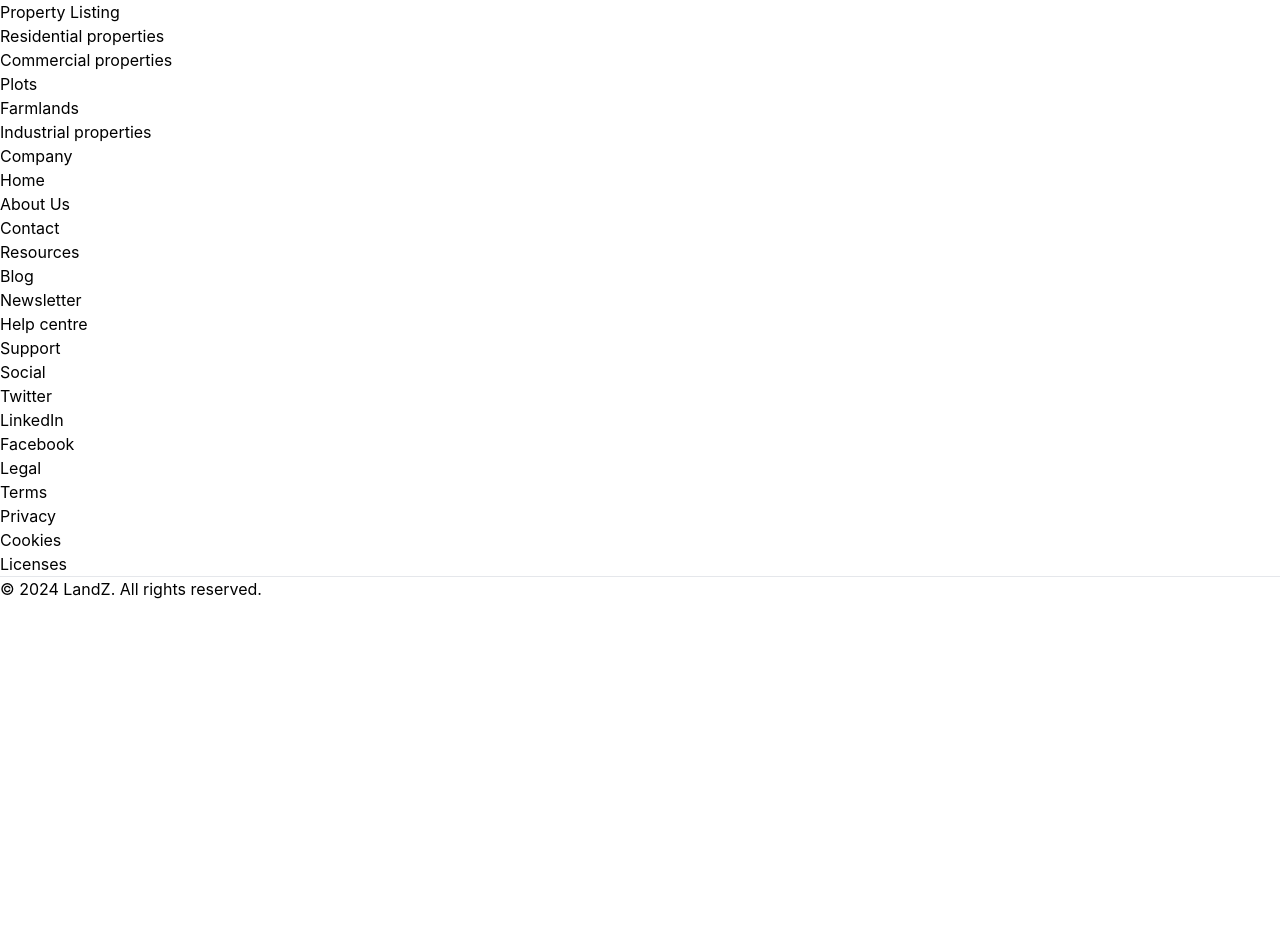
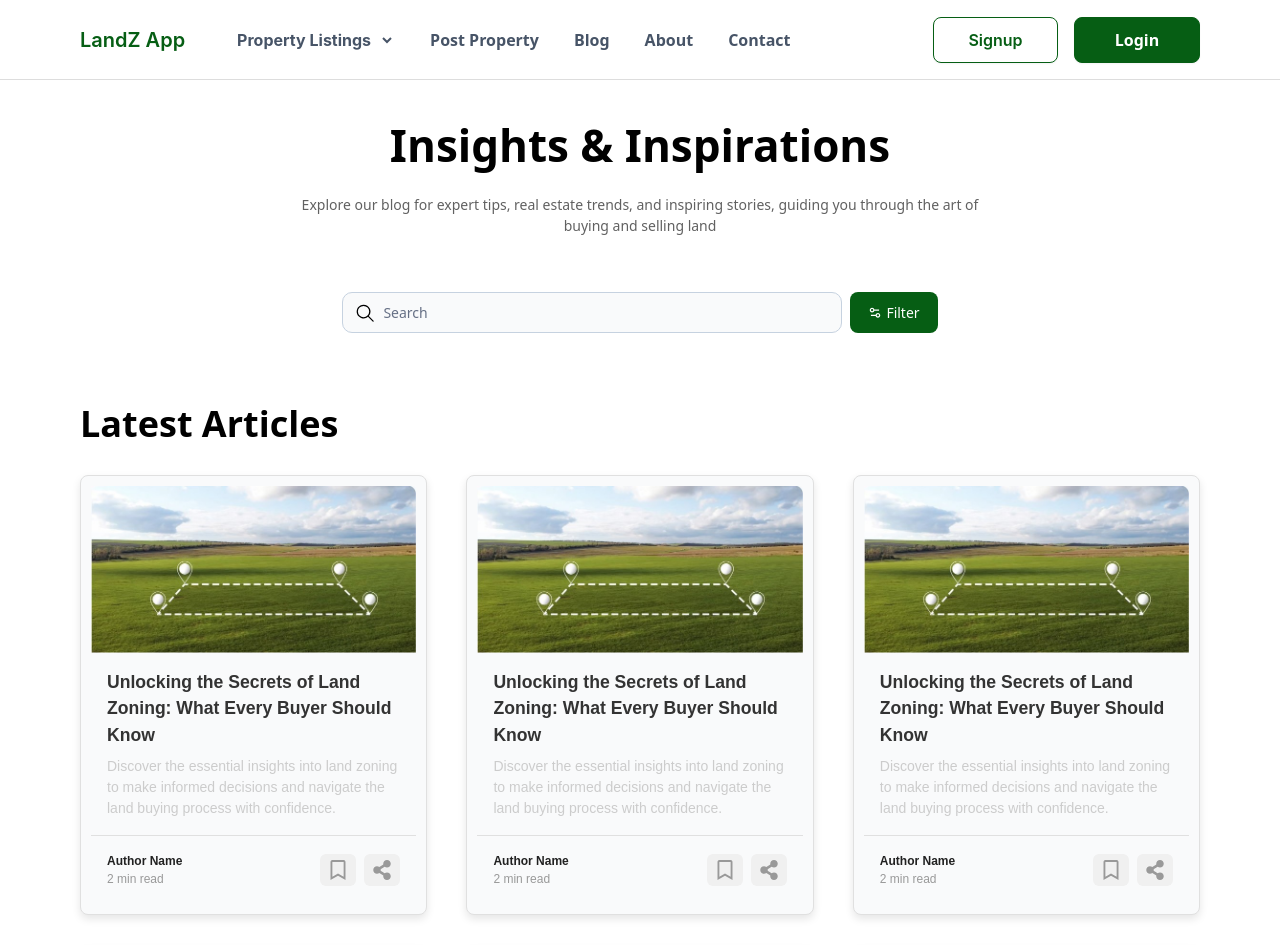
Before and after one commit to LandZ-in/landzApp, a React (Vite) app: page /landzApp/blog in a window 1280 px wide. Shown: the top 945 px of the page. Before the commit the page ends 800 px from the top, so only its background shows below. Built offline with nearby package versions, Linux system fonts and the light colour scheme.

Commit message:
Added Blog page and did some changes in style.css

```diff
--- a/src/App.jsx
+++ b/src/App.jsx
@@ -14,6 +14,7 @@
 import ResetPassword from './login/ResetPassword';
 import UserDashboard from "./pages/User/pages/UserDashboard";
 import SubmitFeedback from "./components/LandProfile/SubmitFeedback";
+import Blog from "./pages/Blog";
 function App() {
   const location = useLocation();
 
@@ -29,6 +30,7 @@
         <Route path="/admin-dashboard/*" element={<AdminDashboard />} />
         <Route path="/user-dashboard/*" element={<UserDashboard />} />
         <Route path="/submit-feedback" element={<SubmitFeedback />} />
+        <Route path="/blog" element={<Blog />} />
         <Route element={<Login />}>
           <Route path="/login" element={<LoginForm />} />
           <Route path="/forgot-password" element={<ForgotPassword />} />
--- /dev/null
+++ b/src/components/Blog/BlogCard.jsx
@@ -0,0 +1,42 @@
+import React, { useState } from 'react'
+import banner from '../..//images/banner1.jpg'
+import { FaRegBookmark, FaBookmark, FaShareAlt } from "react-icons/fa";
+
+const BlogCard = () => {
+    const [isBookmarked, setIsBookmarked] = useState(false)
+    return (
+        <div className="blog-component-card">
+            <div className="card">
+                <div className="card-image">
+                    <img
+                        src={banner}
+                        alt="Land Z Blog"
+                    />
+                </div>
+                <div className="card-content">
+                    <h3>Unlocking the Secrets of Land Zoning: What Every Buyer Should Know</h3>
+                    <p>
+                        Discover the essential insights into land zoning to make informed decisions
+                        and navigate the land buying process with confidence.
+                    </p>
+                </div>
+                <div className="card-footer">
+                    <div className="card-author-data">
+                        <span className="author">Author Name</span>
+                        <span className="read-time">2 min read</span>
+                    </div>
+                    <div className="card-actions">
+                        <button
+                            className="bookmark-btn"
+                            onClick={(e) => isBookmarked ? setIsBookmarked(false) : setIsBookmarked(true)}
+                        >{isBookmarked ? <FaBookmark /> : <FaRegBookmark />}
+                        </button>
+                        <button className="share-btn"><FaShareAlt /></button>
+                    </div>
+                </div>
+            </div>
+        </div>
+    )
+}
+
+export default BlogCard
--- /dev/null
+++ b/src/components/Blog/SubscribeNewsletter.jsx
@@ -0,0 +1,42 @@
+import React, { useState } from 'react'
+
+const SubscribeNewsletter = () => {
+    const [email, setEmail] = useState('');
+
+    const handleSubmit = (e) => {
+        e.preventDefault();
+        // Handle subscription logic here
+        console.log('Subscribing email:', email);
+        setEmail('');
+    };
+
+    return (
+        <div className='subscribe-newsletter'>
+            <div className="newsletter-container">
+                <div className="newsletter-content">
+                    <p className="newsletter-tagline">Stay Informed, Stay Connected</p>
+                    <h1 className="newsletter-heading">Subscribe to Our Newsletter</h1>
+                    <p className="newsletter-description">
+                        Join our newsletter and receive the latest updates, exclusive offers, and valuable insights on land buying and selling delivered to your inbox
+                    </p>
+
+                    <form onSubmit={handleSubmit} className="newsletter-form">
+                        <input
+                            type="email"
+                            value={email}
+                            onChange={(e) => setEmail(e.target.value)}
+                            placeholder="Enter your email"
+                            className="newsletter-input"
+                            required
+                        />
+                        <button type="submit" className="newsletter-button">
+                            Subscribe
+                        </button>
+                    </form>
+                </div>
+            </div>
+        </div>
+    );
+}
+
+export default SubscribeNewsletter
--- a/src/components/Header.jsx
+++ b/src/components/Header.jsx
@@ -24,7 +24,7 @@
                 <option value="property-listings" >Property Listings</option>
               </select>
               <span className="menus" onClick={() => navigate('/property-listings')}>Post Property</span>
-              <span className="menus">Blog</span>
+              <span className="menus" onClick={() => navigate('/blog')}>Blog</span>
               <span className="menus">About</span>
               <span className="menus">Contact</span>
             </nav>
--- /dev/null
+++ b/src/pages/Blog.jsx
@@ -0,0 +1,47 @@
+import React from 'react'
+import { GoSearch } from "react-icons/go";
+import { CgOptions } from "react-icons/cg";
+import BlogCard from '../components/Blog/BlogCard';
+import SubscribeNewsletter from '../components/Blog/SubscribeNewsletter';
+
+const Blog = () => {
+    return (
+        <section className='blog-section'>
+            <div className="top-heading-bar">
+                <h1>Insights & Inspirations</h1>
+                <p>Explore our blog for expert tips, real estate trends, and inspiring stories, guiding you through
+                    the art of buying and selling land</p>
+
+                <div className="heading-search-bar">
+                    <div className="filter-search-input">
+                        <input type="text" placeholder='Search'/>
+                        <GoSearch className='search-icon' />
+                    </div>
+
+                    <button type='filter'><CgOptions /> Filter</button>
+
+                </div>
+            </div>
+
+
+            <section className="card-section">
+
+                <h2>Latest Articles</h2>
+                <div className="blog-card">
+                    <BlogCard />
+                    <BlogCard />
+                    <BlogCard />
+                    <BlogCard />
+                    <BlogCard />
+                    <BlogCard />
+                </div>
+            </section>
+
+            <section className='footer-newsletter-section'>
+                <SubscribeNewsletter />
+            </section>
+        </section>
+    )
+}
+
+export default Blog
--- a/src/style.css
+++ b/src/style.css
@@ -1,7 +1,3 @@
-body{
-  font-family: Inter, sans-serif;
-}
-
 .mainContainer {
   padding: 24px 80px;
 }
@@ -723,7 +719,8 @@
   .feedback-form .input-group {
     margin-bottom: 1rem;
 
-    .checkbox-group, .radio-group {
+    .checkbox-group,
+    .radio-group {
       display: flex;
       gap: 32px;
     }
@@ -765,18 +762,21 @@
 
   /* Circular style for radio buttons */
   input[type="radio"] {
-  border-radius: 100% !important; /* Makes the radio button circular */
+    border-radius: 100% !important;
+    /* Makes the radio button circular */
   }
 
   /* Square style for checkboxes */
   input[type="checkbox"] {
-  border-radius: 4px; /* Keeps the checkbox square */
+    border-radius: 4px;
+    /* Keeps the checkbox square */
   }
 
   /* Custom checked state for both radio buttons and checkboxes */
   input[type="radio"]:checked::after,
   input[type="checkbox"]:checked::after {
-  content: '✔'; /* Check symbol */
+    content: '✔';
+    /* Check symbol */
     color: #065e14;
     font-size: 12px;
     position: absolute;
@@ -813,3 +813,251 @@
     width: 100%;
   }
 }
+
+
+/* Blog section CSS  */
+
+.blog-section {
+  margin-top: 32px;
+  font-size: 14px;
+
+  .top-heading-bar {
+    text-align: center;
+    max-width: 55%;
+    margin: 0 auto;
+
+    h1 {
+      font-size: 44px;
+      font-weight: bold;
+    }
+
+    p {
+      margin-top: 16px;
+      color: #616161;
+    }
+
+    .heading-search-bar {
+      display: flex;
+      max-width: fit-content;
+      margin: 0 auto;
+      gap: 8px;
+      margin-top: 56px;
+
+      .filter-search-input {
+        width: 500px;
+        position: relative;
+
+        input {
+          width: 100%;
+          padding-top: 9px;
+          padding-bottom: 9px;
+          padding-left: 40px;
+          background-color: #f9fafb;
+        }
+
+        .search-icon {
+          position: absolute;
+        }
+      }
+
+      button {
+        display: flex;
+        gap: 4px;
+        background-color: #065e14;
+        color: #fff;
+        height: auto;
+        align-items: center;
+        justify-content: center;
+        padding: 10px 18px;
+        border-radius: 8px;
+      }
+    }
+  }
+
+  .card-section {
+    margin: 0 80px;
+    margin-top: 64px;
+
+    h2 {
+      font-size: 36px;
+      font-weight: bold;
+    }
+
+    .blog-card {
+      display: flex;
+      flex-wrap: wrap;
+      justify-content: space-between;
+    }
+  }
+}
+
+/* BlogCard css file */
+
+.blog-component-card {
+  display: flex;
+  flex-basis: 31%;
+  margin-bottom: 32px;
+
+  .card {
+    background-color: #f9fafb;
+    display: block;
+    width: 100%;
+    border: 1px solid #e0e0e0;
+    border-radius: 8px;
+    overflow: hidden;
+    box-shadow: 0 4px 8px rgba(0, 0, 0, 0.1);
+    font-family: Arial, sans-serif;
+    color: #333;
+  }
+
+  .card-image img {
+    width: 100%;
+    height: auto;
+  }
+
+  .card-content {
+    padding: 16px;
+  }
+
+  .card-content h3 {
+    font-size: 1.1rem;
+    margin: 0 0 8px;
+    font-weight: 600;
+    color: #333;
+  }
+
+  .card-content p {
+    color: #ccc;
+    margin: 0;
+  }
+
+  .card-footer {
+    display: flex;
+    align-items: center;
+    justify-content: space-between;
+    padding: 16px;
+    font-size: 12px;
+    border-top: 1px solid #e0e0e0;
+    color: #999;
+    gap: 8px;
+
+    .card-author-data span {
+      display: block;
+    }
+  }
+
+  .card-footer .author {
+    flex: 1;
+    font-weight: bold;
+    color: #212121;
+  }
+
+  .card-footer .read-time {
+    flex-shrink: 0;
+  }
+
+  .card-actions {
+    display: flex;
+    gap: 8px;
+  }
+
+  .bookmark-btn {
+    padding: 0 8px;
+  }
+
+  .bookmark-btn,
+  .share-btn {
+    background: #f0f0f0;
+    border: none;
+    border-radius: 6px;
+    cursor: pointer;
+    font-size: 20px;
+    color: #999;
+    transition: color 0.3s;
+  }
+
+  .bookmark-btn:hover,
+  .share-btn:hover {
+    color: #333;
+  }
+}
+
+
+/* SUbscribe Newsletter Blog Css  */
+
+.subscribe-newsletter {
+  background-color: #f9fafb;
+
+  .newsletter-container {
+    width: 100%;
+    max-width: 800px;
+    margin: 0 auto;
+    padding: 64px 0;
+    text-align: center;
+
+    .newsletter-content {
+      display: flex;
+      flex-direction: column;
+      align-items: center;
+    }
+
+    .newsletter-tagline {
+      color: #065E14;
+      font-size: 14px;
+      font-weight: 700;
+      margin: 0;
+    }
+
+    .newsletter-heading {
+      font-size: 44px;
+      font-weight: bold;
+      margin-bottom: 16px;
+      color: #333;
+    }
+
+    .newsletter-description {
+      font-size: 14px;
+      font-weight: 600;
+      color: #475467;
+      line-height: 1.5;
+      margin-bottom: 24px;
+    }
+
+    .newsletter-form {
+      width: 100%;
+      max-width: 500px;
+    }
+
+    .newsletter-input {
+      width: 100%;
+      padding: 12px 15px;
+      font-size: 14px;
+      outline: none;
+      border-width: 2px;
+      transition: border-color 0.3s ease;
+    }
+
+    .newsletter-input:focus {
+      border-color: #065E14;
+    }
+
+    .newsletter-button {
+      background-color: #065E14;
+      margin-top: 16px;
+      color: white;
+      border: none;
+      border-radius: 8px;
+      padding: 12px 24px;
+      min-width: 188px;
+      min-height: 36px;
+      font-size: 14px;
+      cursor: pointer;
+      transition: background-color 0.3s ease;
+    }
+
+    .newsletter-button:hover {
+      background-color: #005000;
+    }
+
+  }
+}
```
Lines whose indentation alone changed are shown as unchanged.
